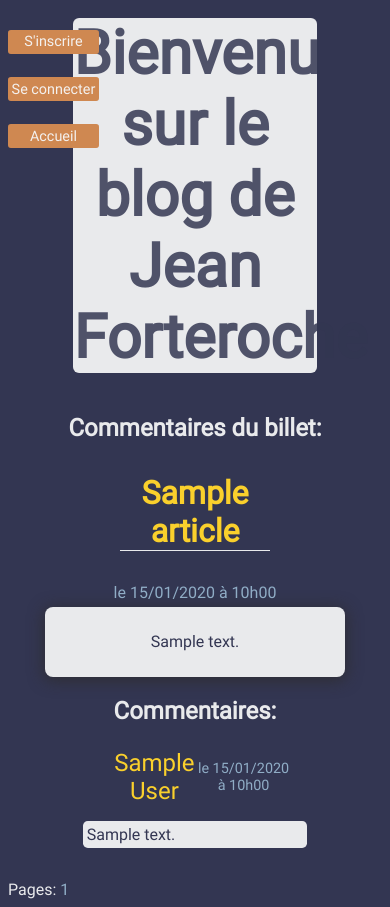
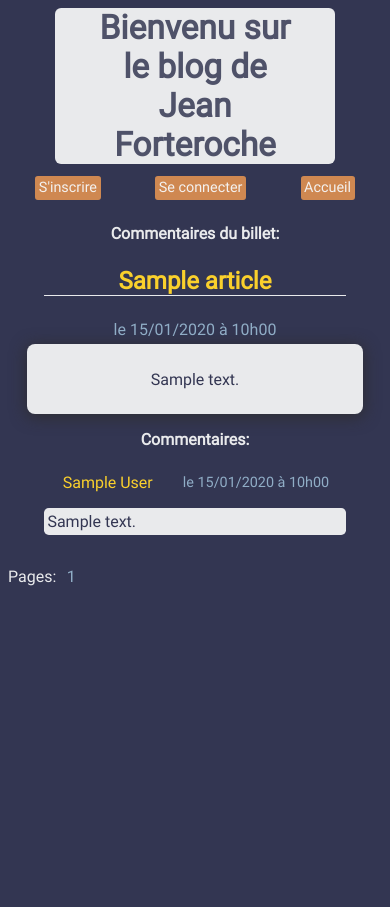
Before and after one commit to Phylantropy/PHP, a PHP site: page /index.php?action=postView&id=1&page=1 in a window 390 px wide. After the commit the page ends 586 px from the top, so only its background shows below. Run offline with PHP 8.4, Linux system fonts and the light colour scheme; tables that the repository leaves empty or names only in its code hold one stand-in row (values such as "Sample post").

Commit message:
Responsive
adaptation du design pour le responsive

```diff
--- a/controller/ConnectionManager.php
+++ b/controller/ConnectionManager.php
@@ -10,8 +10,8 @@ class ConnectionManager {
 
 
     public function __construct() {
-        $this->login = ( isset($_POST['login']) && !empty($_POST['login']) ) ? htmlentities($_POST['login'], ENT_QUOTES ) : '';
-        $this->psswrd = ( isset($_POST['password']) && !empty($_POST['password']) ) ? htmlentities($_POST['password'], ENT_QUOTES ) : '';
+        $this->login = ( isset($_POST['login']) && !empty($_POST['login']) ) ? htmlspecialchars($_POST['login'], ENT_QUOTES ) : '';
+        $this->psswrd = ( isset($_POST['password']) && !empty($_POST['password']) ) ? htmlspecialchars($_POST['password'], ENT_QUOTES ) : '';
         $this->UserManager = new UserManager();
     }
 
@@ -45,7 +45,7 @@ class ConnectionManager {
 
     public function disconnection() {
         try {
-            if (( !isset( $_SESSION['id'] )) || ( empty( $_SESSION['id'] ) )) {
+            if ( ( !isset( $_SESSION['id'] )) || ( empty( $_SESSION['id'] )) && ( !isset( $_COOKIE['pseudo'] )) ) {
                 throw new Exception('Vous n\'êtes pas connecté');
             }
 
--- a/controller/InscriptionManager.php
+++ b/controller/InscriptionManager.php
@@ -11,9 +11,9 @@ class InscriptionManager {
     private $UserManager = '';
 
     public function __construct() {
-        $this->pseudo = ( isset( $_POST['pseudo']) && !empty($_POST['pseudo']) ) ? htmlentities( $_POST['pseudo'], ENT_QUOTES ) : '';
-        $this->password = ( isset( $_POST['password']) && !empty($_POST['password']) ) ? htmlentities( $_POST['password'], ENT_QUOTES ) : '';
-        $this->passwordCheck = ( isset( $_POST['passwordCheck']) && !empty( $_POST['passwordCheck']) ) ? htmlentities( $_POST['passwordCheck'], ENT_QUOTES ) : '';
+        $this->pseudo = ( isset( $_POST['pseudo']) && !empty($_POST['pseudo']) ) ? htmlspecialchars( $_POST['pseudo'], ENT_QUOTES ) : '';
+        $this->password = ( isset( $_POST['password']) && !empty($_POST['password']) ) ? htmlspecialchars( $_POST['password'], ENT_QUOTES ) : '';
+        $this->passwordCheck = ( isset( $_POST['passwordCheck']) && !empty( $_POST['passwordCheck']) ) ? htmlspecialchars( $_POST['passwordCheck'], ENT_QUOTES ) : '';
         $this->UserManager = new UserManager();
     }
 
--- a/controller/backend.php
+++ b/controller/backend.php
@@ -19,7 +19,7 @@ class Backend {
 
     public function __construct() {
         $this->isAdmin = ( isset( $_SESSION[ 'isAdmin' ] ) && !empty( $_SESSION[ 'isAdmin' ] )) ?  $_SESSION[ 'isAdmin' ] : false;
-        $this->page = ( isset( $_GET[ 'page' ] ) && !empty( $_GET[ 'page' ] )) ? intval( $_GET['page'] ) : 1;
+        $this->page = ( isset( $_GET[ 'page' ] ) && !empty( $_GET[ 'page' ] )) ? htmlspecialchars( intval( $_GET['page'] )) : 1;
         $this->PostManager = new PostManager();
         $this->CommentManager = new CommentManager();
         $this->Pagination = new Pagination();
@@ -74,8 +74,8 @@ class Backend {
     public function addPost() {
         if ( $this->isAdmin === true ) {
 
-            $title = $_POST[ 'title' ];
-            $post = $_POST[ 'mytextarea' ];
+            $title = htmlspecialchars( strip_tags( $_POST[ 'title' ]));
+            $post = htmlspecialchars( strip_tags( $_POST[ 'mytextarea' ]));
             $post = strip_tags( $post );
 
             $check = $this->checkAddPost( $title, $post );
@@ -91,17 +91,23 @@ class Backend {
                 }
             }
         }
+        else {
+            header( 'Location: index.php' );
+        }
     }
 
 
     public function editPostPanel() {
         if ( $this->isAdmin === true ) {
 
-            $postId = $_GET[ 'postId' ];
+            $postId = htmlspecialchars( intval( $_GET[ 'postId' ]));
             $post = $this->PostManager->getPost( $postId );
             $view = 'view/backend/editPanel.php';
 
             $this->listPosts( $view, $postId, $post );
+        }
+        else {
+            header( 'Location: index.php' );
         }
     }
 
@@ -109,15 +115,18 @@ class Backend {
     public function updatePost() {
         if ( $this->isAdmin === true ) {
 
-            $postId = $_GET[ 'postId' ];
-            $post = strip_tags( $_POST[ 'mytextarea' ] );
-            $title = strip_tags( $_POST[ 'title' ] );
+            $postId = htmlspecialchars( intval( $_GET[ 'postId' ]));
+            $post = htmlspecialchars( strip_tags( $_POST[ 'mytextarea' ] ));
+            $title = htmlspecialchars( strip_tags( $_POST[ 'title' ] ));
 
-            if ( !empty( $title ) && !empty( $post ) && !empty( $postId ) ) {
+            if ( !empty( $title ) && !empty( $post ) && !empty( $postId )) {
                 $this->PostManager->updatePost( $title, $post, $postId );
             }
 
             header( 'Location: index.php?action=administration' );
+        }
+        else {
+            header( 'Location: index.php' );
         }
     }
 
@@ -125,9 +134,12 @@ class Backend {
     public function deletePost() {
         if ( $this->isAdmin === true ) {
 
-            $postId = $_GET[ 'postId' ];
+            $postId = htmlspecialchars( intval( $_GET[ 'postId' ]));
             $this->PostManager->deletePost( $postId );
             header( 'Location: index.php?action=administration' );
+        }
+        else {
+            header( 'Location: index.php' );
         }
     }
 
@@ -143,7 +155,7 @@ class Backend {
 
             return 1;
         }
-        catch(Exception $e) {
+        catch( Exception $e ) {
             $errorMessage = $e->getMessage();
             require_once 'view/errorViewAdmin.php';
         }
@@ -151,8 +163,22 @@ class Backend {
 
 
     public function reportComment() {
-        $commentId = intval( $_GET[ 'commentId' ]);
-        $user = strip_tags( $_GET[ 'user' ]);
+        try {
+            if ( !isset( $_GET[ 'commentId' ] ) || !isset( $_GET[ 'user' ] )) {
+                header( 'Location: index.php' );
+            }
+
+            $commentId = htmlspecialchars( intval( $_GET[ 'commentId' ]));
+            $user = htmlspecialchars( strip_tags( $_GET[ 'user' ]));
+
+            $commentAuthor = $this->CommentManager->getCommentAuthor( $commentId );
+            $commentAuthor = $commentAuthor->fetchAll();
+            $commentAuthor = $commentAuthor[0]['author'];
+
+            if ( $user == $commentAuthor ) {
+                throw new Exception( 'Signalement impossible: vous êtes l\'auteur du commentaire.' );
+            }
+
             $userId = intval( $this->UserManager->getUserId( $user ));
             $result = $this->CommentManager->getReportedComments( $commentId, $userId );
 
@@ -179,13 +205,14 @@ class Backend {
                 require_once 'view/backend/validReportView.php';
 
             } elseif ( $commentCount === 3 ) {
-            $errorMessage = 'Signalement impossible: le commentaire à déjà été suffisament signalé.' ;
-
-            require_once 'view/errorView.php';
+                throw new Exception( 'Signalement impossible: le commentaire à déjà été suffisament signalé.' );
 
             } elseif ( $reported >= 1 ) {
-            $errorMessage = 'Signalement impossible: vous avez déjà signalé ce commentaire.';
-
+                throw new Exception( 'Signalement impossible: vous avez déjà signalé ce commentaire.' );
+            }
+        }
+        catch( Exception $e ) {
+            $errorMessage = $e->getMessage();
             require_once 'view/errorView.php';
         }
     }
@@ -215,28 +242,37 @@ class Backend {
 
             require_once 'view/backend/commentsPanel.php';
         }
+        else {
+            header( 'Location: index.php' );
+        }
     }
 
 
     public function moderateComment() {
         if ( $this->isAdmin === true ) {
-            $comment = $_POST[ 'comment' ];
-            $commentId = $_GET[ 'commentId' ];
+            $comment = htmlspecialchars( $_POST[ 'comment' ]);
+            $commentId = htmlspecialchars( intval( $_GET[ 'commentId' ]));
 
             $this->CommentManager->editComment( $comment, $commentId );
             $this->CommentManager->moderateComment( $commentId );
             $this->reportedComments();
+        }
+        else {
+            header( 'Location: index.php' );
         }
     }
 
 
     public function deleteReportedComment() {
         if ( $this->isAdmin === true ) {
-            $commentId = $_GET[ 'commentId' ];
+            $commentId = htmlspecialchars( intval( $_GET[ 'commentId' ]));
 
             $this->CommentManager->deleteComment( $commentId );
             $this->CommentManager->moderateComment( $commentId );
             $this->reportedComments();
         }
+        else {
+            header( 'Location: index.php' );
         }
     }
+}
--- a/controller/frontend.php
+++ b/controller/frontend.php
@@ -20,10 +20,10 @@ class Frontend {
         $this->CommentManager = new CommentManager();
         $this->Pagination = new Pagination();
 
-        $this->id = ( isset( $_GET['id'] ) && !empty( $_GET['id'] )) ? intval( $_GET['id'] ) : 0;
-        $this->page = ( isset( $_GET['page'] ) && !empty( $_GET['page'] )) ? intval( $_GET['page'] ) : 1;
-        $this->author = ( isset( $_COOKIE['pseudo'] ) && !empty( $_COOKIE['pseudo'] )) ? htmlentities( $_COOKIE['pseudo'], ENT_QUOTES ) : '';
-        $this->comment = ( isset( $_POST['comment'] ) && !empty( $_POST['comment'] )) ? htmlentities( $_POST['comment'], ENT_QUOTES ) : '';
+        $this->id = ( isset( $_GET['id'] ) && !empty( $_GET['id'] )) ? htmlspecialchars( intval( $_GET['id'] )) : 0;
+        $this->page = ( isset( $_GET['page'] ) && !empty( $_GET['page'] )) ? htmlspecialchars( intval( $_GET['page'] )) : 1;
+        $this->author = ( isset( $_COOKIE['pseudo'] ) && !empty( $_COOKIE['pseudo'] )) ? htmlspecialchars( $_COOKIE['pseudo'], ENT_QUOTES ) : '';
+        $this->comment = ( isset( $_POST['comment'] ) && !empty( $_POST['comment'] )) ? htmlspecialchars( $_POST['comment'], ENT_QUOTES ) : '';
     }
 
 
@@ -68,7 +68,7 @@ class Frontend {
                 throw new Exception('L\'ajout de commentaire à échoué');
             }
             else {
-                header('Location: index.php?action=post&id=' . $this->id);
+                header('Location: index.php?action=postView&id=' . $this->id);
             }
         }
         catch(Exception $e) {
--- a/index.php
+++ b/index.php
@@ -4,6 +4,6 @@ require_once 'Router.php';
 
 $Router = new Router();
 
-$action =  ( !isset($_GET['action']) || empty( $_GET['action'] )) ? 'listPosts' : strip_tags( $_GET['action'] );
+$action =  ( !isset($_GET['action']) || empty( $_GET['action'] )) ? 'listPosts' : htmlspecialchars( $_GET['action'] );
 
 $start = ( method_exists( $Router, $action )) ? $Router->$action() : $Router->listPosts();
--- a/model/CommentManager.php
+++ b/model/CommentManager.php
@@ -17,6 +17,18 @@ class CommentManager extends Manager {
         $comments->execute();
 
         return $comments;
+    }
+
+
+    public function getCommentAuthor( $commentId ) {
+        $db = $this->dbConnect();
+        $req = $db->prepare( 'SELECT author
+            FROM comments
+            WHERE id = ?
+            LIMIT 1' );
+        $req->execute( array( $commentId ));
+
+        return $req;
     }
 
 
--- a/public/css/style.css
+++ b/public/css/style.css
@@ -257,3 +257,70 @@ article p {
     display: flex;
     justify-content: space-around;
 }
+
+
+/*------------------------------------------------------*/
+/*------------------- MEDIA QUERIES --------------------*/
+/*------------------------------------------------------*/
+
+@media only screen and (max-width: 600px) {
+
+    h1 {
+        font-size: 1.1em;
+        margin: auto;
+        width: 75%;
+    }
+
+    nav {
+        position: initial;
+        margin: auto;
+        display: flex;
+        flex-direction: row;
+        justify-content: space-around;
+        align-items: center;
+        text-align: center;
+    }
+
+    header {
+        width: 75%;
+    }
+
+    section {
+        width: 90%;
+    }
+
+    section h2 {
+        font-size: 1em;
+    }
+
+    .news h3 {
+        font-size: 1.5em;
+        width: 90%;
+    }
+
+    .comments {
+        width: 90%;
+    }
+
+    .commentAuthor {
+        font-size: 1em;
+    }
+
+    #newComment h3 {
+        font-size: 1.5em;
+        width: 85%;
+    }
+
+    #newComment form {
+        width: 85%;
+    }
+
+    #adminShortcuts {
+        align-items: center;
+        text-align: center;
+    }
+
+    #pages a {
+        padding: 0 0.4em;
+    }
+}
--- a/view/backend/connectionView.php
+++ b/view/backend/connectionView.php
@@ -4,6 +4,7 @@
         <meta charset="utf-8" />
         <title>Blog écrivain - Connexion</title>
         <link href="public/css/style.css" rel="stylesheet" />
+        <meta name="viewport" content="width=device-width, initial-scale=1.0">
     </head>
 
     <body>
--- a/view/backend/disconnectionTemplate.php
+++ b/view/backend/disconnectionTemplate.php
@@ -4,6 +4,7 @@
         <meta charset="utf-8" />
         <title>Blog écrivain - Déconnexion</title>
         <link href="public/css/style.css" rel="stylesheet" />
+        <meta name="viewport" content="width=device-width, initial-scale=1.0">
     </head>
 
     <body>
--- a/view/backend/inscriptionView.php
+++ b/view/backend/inscriptionView.php
@@ -4,6 +4,7 @@
         <meta charset="utf-8" />
         <title>Blog écrivain - Inscription</title>
         <link href="public/css/style.css" rel="stylesheet" />
+        <meta name="viewport" content="width=device-width, initial-scale=1.0">
     </head>
 
     <body>
--- a/view/backend/template.php
+++ b/view/backend/template.php
@@ -4,6 +4,7 @@
     <meta charset="utf-8" />
     <title>Administration</title>
     <link href="public/css/style.css" rel="stylesheet" />
+    <meta name="viewport" content="width=device-width, initial-scale=1.0">
     <script src='public\tinymce\js\tinymce\tinymce.min.js' referrerpolicy="origin"></script>
     <script>
         tinymce.init({
--- a/view/backend/validConnectionView.php
+++ b/view/backend/validConnectionView.php
@@ -4,6 +4,7 @@
         <meta charset="utf-8" />
         <title>Blog écrivain - Connexion</title>
         <link href="public/css/style.css" rel="stylesheet" />
+        <meta name="viewport" content="width=device-width, initial-scale=1.0">
     </head>
 
     <body>
--- a/view/backend/validInscriptionView.php
+++ b/view/backend/validInscriptionView.php
@@ -4,6 +4,7 @@
         <meta charset="utf-8" />
         <title>Blog écrivain - Inscription</title>
         <link href="public/css/style.css" rel="stylesheet" />
+        <meta name="viewport" content="width=device-width, initial-scale=1.0">
     </head>
 
     <body>
@@ -12,7 +13,7 @@
         </section>
 
         <nav>
-            <a href="index.php">Retour à la liste des billets</a>
+            <a href="index.php">Accueil</a>
         </nav>
 
     </body>
--- a/view/errorView.php
+++ b/view/errorView.php
@@ -4,6 +4,7 @@
         <meta charset="utf-8" />
         <title>Error</title>
         <link href="public/css/style.css" rel="stylesheet" />
+        <meta name="viewport" content="width=device-width, initial-scale=1.0">
     </head>
 
     <body>
--- a/view/errorViewAdmin.php
+++ b/view/errorViewAdmin.php
@@ -4,6 +4,7 @@
         <meta charset="utf-8" />
         <title>Error</title>
         <link href="public/css/style.css" rel="stylesheet" />
+        <meta name="viewport" content="width=device-width, initial-scale=1.0">
     </head>
 
     <body>
--- a/view/frontend/template.php
+++ b/view/frontend/template.php
@@ -4,6 +4,7 @@
     <meta charset="utf-8" />
     <title><?= $title ?></title>
     <link href="public/css/style.css" rel="stylesheet" />
+    <meta name="viewport" content="width=device-width, initial-scale=1.0">
 </head>
 
 <body>
```
Lines whose indentation alone changed are shown as unchanged.
